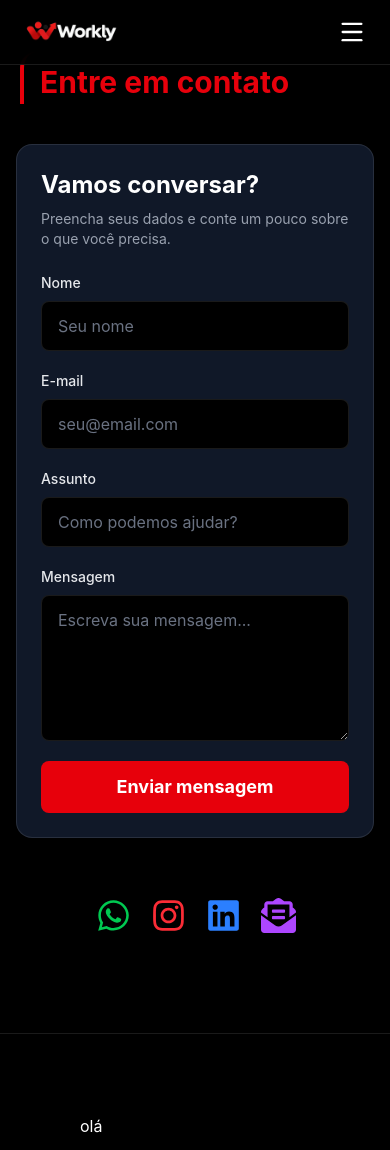
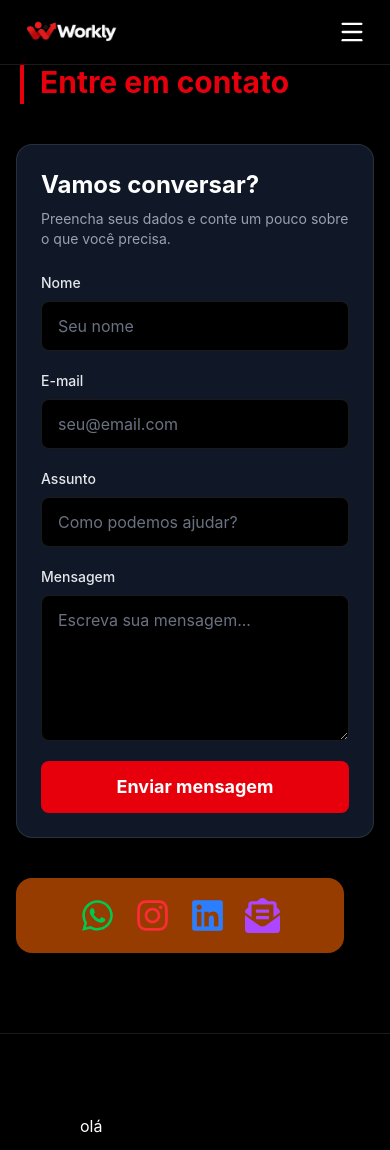
Before and after one commit to gusttamartins01/workly-system, a React (Vite) app: page /contact in a window 390 px wide. Shown: the top 1150 px of the page. Built offline with nearby package versions, Linux system fonts and the light colour scheme.

Commit message:
style: flexionar o componenet contatos na devisão de redes.

```diff
--- a/src/components/home/contact/Contact.tsx
+++ b/src/components/home/contact/Contact.tsx
@@ -20,7 +20,7 @@ export default function Contact() {
 			<div className="text-gray-200 text-lg font-bold mx-auto md:mx-16 px-4 md:pl-0 mt-10 md:mt-6 grid grid-cols-1 md:grid-cols-2 items-center gap-10">
 				<div className="flex flex-col justify-center items-start text-left order-last md:order-first md:h-full md:w-full">
 
-					<div className="flex mx-auto justify-center items-center text-center flex-row md:flex-col gap-5 px-20 md:px-8 py-5 rounded-2xl md:h-full md:w-full md:justify-around md:bg-transparent">
+					<div className="flex bg-amber-800 justify-center items-center text-center flex-row md:flex-col gap-5 px-16 md:px-8 py-5 rounded-2xl md:h-full md:w-full md:justify-around md:bg-transparent">
 
                         <div className="flex justify-center items-center text-center gap-5 md:grid md:grid-cols-[35px_1fr] md:gap-5 md:rounded-xl md:border md:border-white/10 md:px-20 md:py-5 cursor-pointer transition duration-300 ease-in-out hover:scale-110">
 							<FaWhatsapp
```
